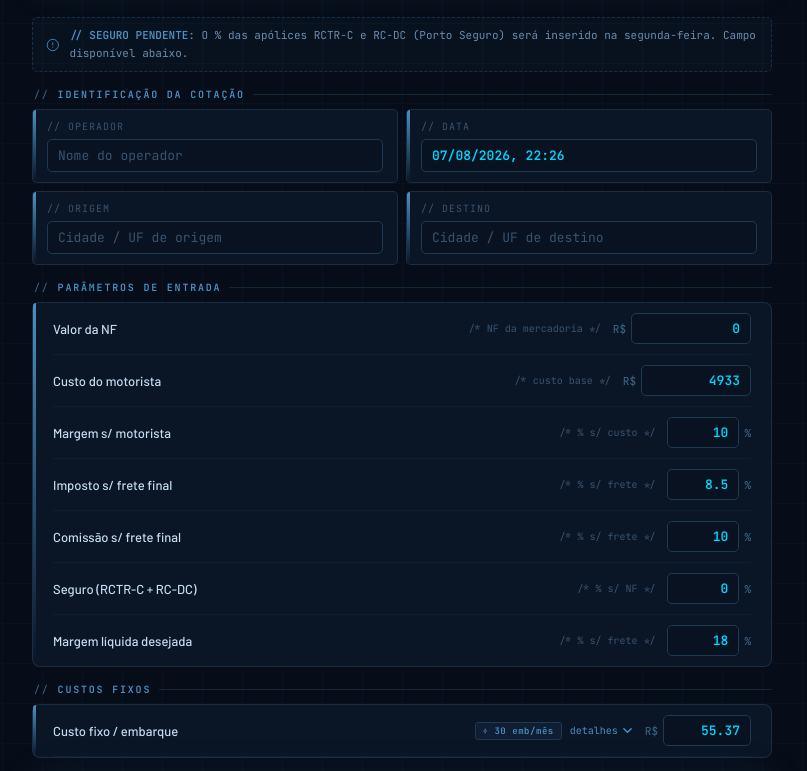
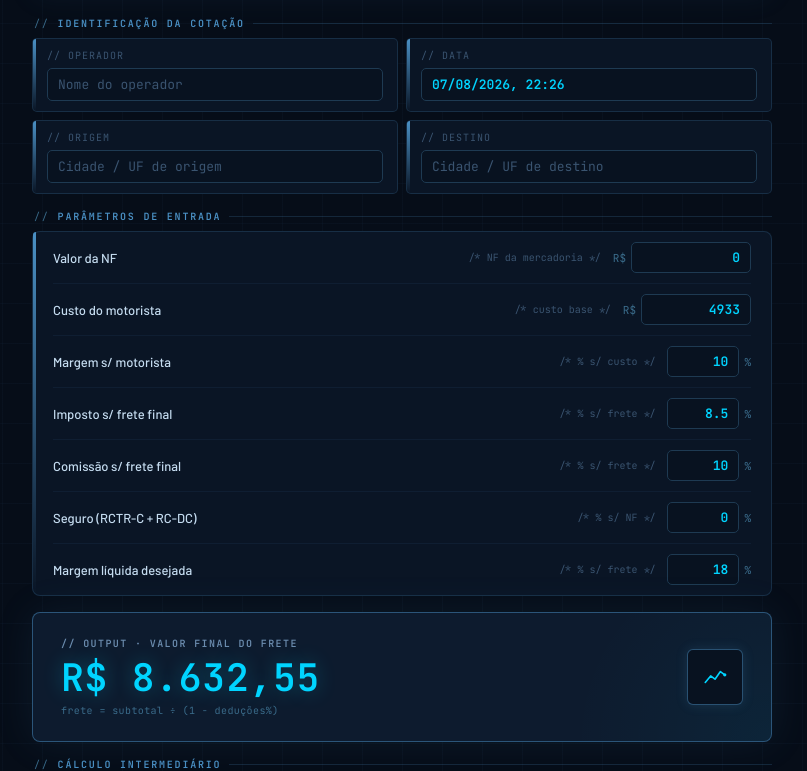
Before and after one commit to trindade-logistica/calculadora-frete, a plain HTML site: page index.html in a window 1280 px wide. Shown: the part 177-948 px from the top of the page, without its empty margins (238-1045 px from the left). Drawn offline with Linux system fonts and the light colour scheme.

Commit message:
Update index.html

```diff
--- a/index.html
+++ b/index.html
@@ -539,16 +539,6 @@
     </div>
   </div>
 
-  <!-- AVISO SEGURO PENDENTE -->
-  <div class="seguro-badge">
-    <svg width="16" height="16" viewBox="0 0 24 24" fill="none">
-      <circle cx="12" cy="12" r="10" stroke="#4A90C4" stroke-width="1.5"/>
-      <path d="M12 8v4M12 16h.01" stroke="#4A90C4" stroke-width="1.5" stroke-linecap="round"/>
-    </svg>
-    <div class="seguro-badge-text">
-      <strong>// SEGURO PENDENTE:</strong> O % das apólices RCTR-C e RC-DC (Porto Seguro) será inserido na segunda-feira. Campo disponível abaixo.
-    </div>
-  </div>
 
   <!-- IDENTIFICAÇÃO DA COTAÇÃO -->
   <p class="section-label">Identificação da cotação</p>
@@ -633,8 +623,7 @@
   </div>
 
   <!-- CUSTOS FIXOS -->
-  <p class="section-label">Custos fixos</p>
-  <div class="panel">
+  <div class="panel" style="display:none;">
     <div class="irow">
       <span class="ilabel">Custo fixo / embarque</span>
       <div style="display:flex;align-items:center;gap:8px;">
```
